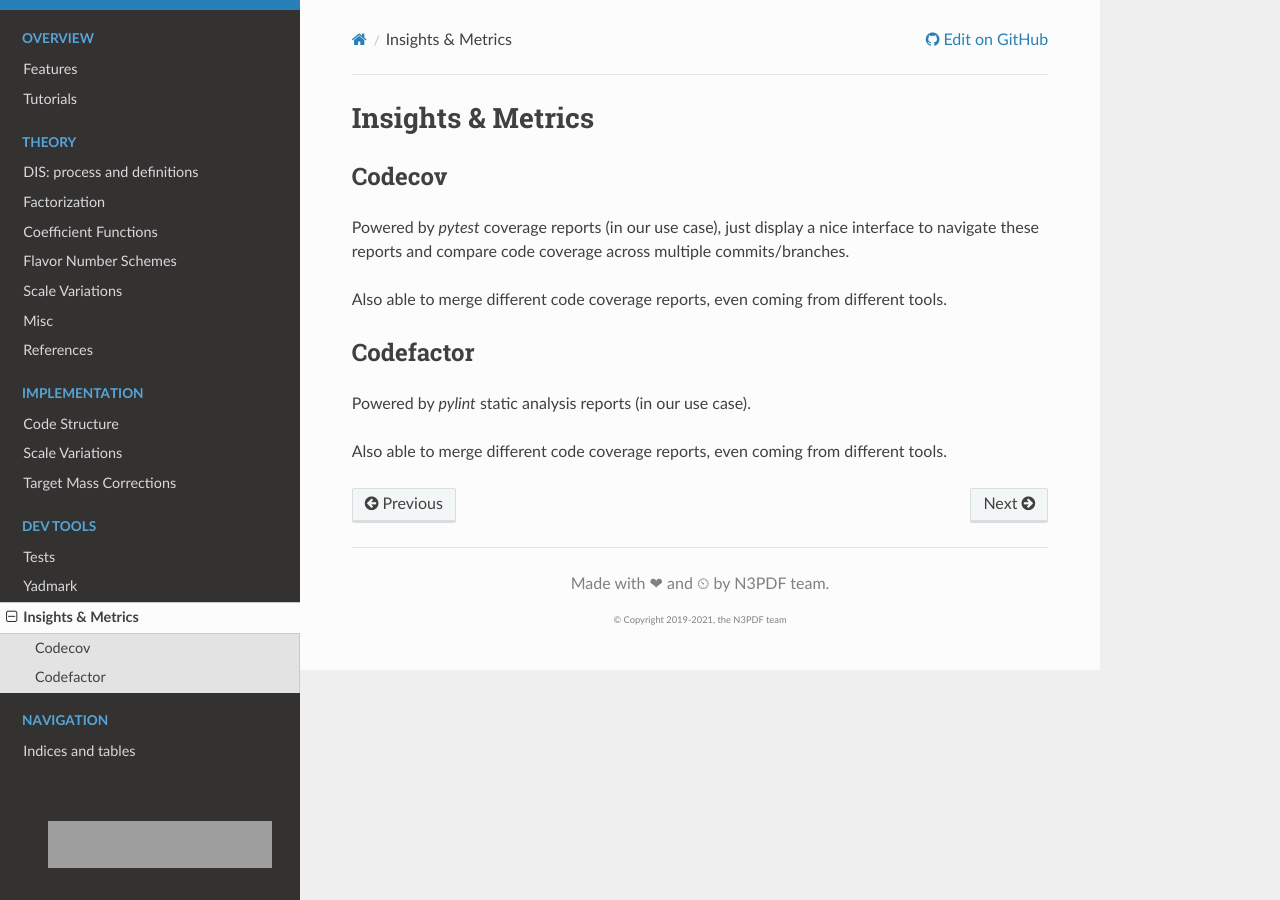
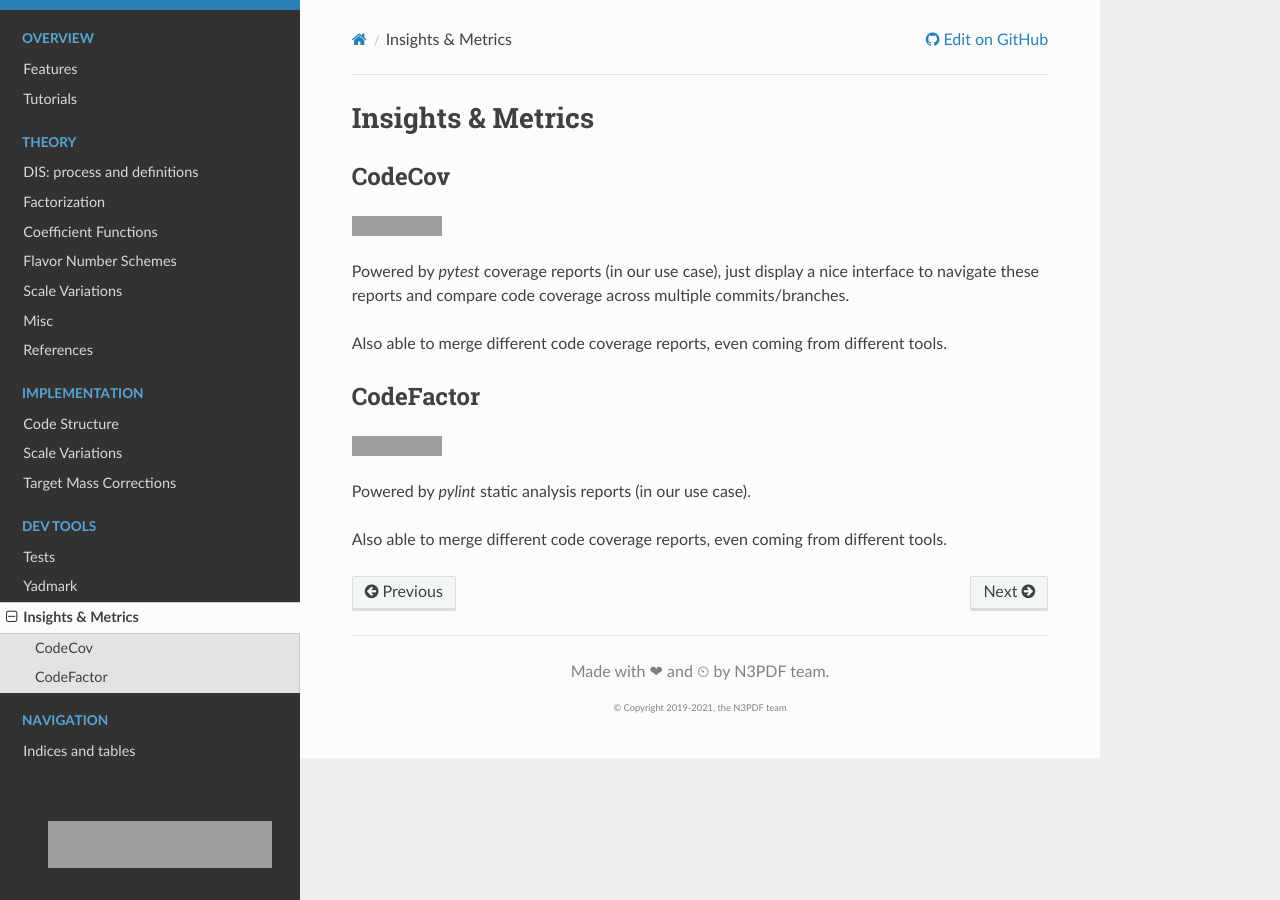
Before and after one commit to NNPDF/yadism, a Sphinx documentation site: the page built from docs/source/dev-tools/metrics.rst, in a window 1280 px wide. Built offline with Sphinx 7.4.7 and the Read the Docs theme 2.0.0, drawn with Linux system fonts in a browser that asks for light colours; pages that are not in the unit, such as notebooks, are missing from menus; the version number could not be read and is left out; part of the change alters nothing that is shown; grey boxes are pictures that could not be loaded.

```diff
--- a/docs/source/dev-tools/metrics.rst
+++ b/docs/source/dev-tools/metrics.rst
@@ -1,8 +1,13 @@
 Insights & Metrics
 ==================
 
-Codecov
+CodeCov
 -------
+
+.. image:: https://codecov.io/gh/N3PDF/yadism/branch/master/graph/badge.svg?token=qgCFyUQ6oG
+   :target: https://codecov.io/gh/N3PDF/yadism
+   :alt: CodeCov-badge
+
 Powered by `pytest` coverage reports (in our use case), just display a nice
 interface to navigate these reports and compare code coverage across multiple
 commits/branches.
@@ -10,8 +15,13 @@ commits/branches.
 Also able to merge different code coverage reports, even coming from different
 tools.
 
-Codefactor
+CodeFactor
 ----------
+
+.. image:: https://www.codefactor.io/repository/github/n3pdf/yadism/badge
+   :target: https://www.codefactor.io/repository/github/n3pdf/yadism
+   :alt: CodeFactor-badge
+
 Powered by `pylint` static analysis reports (in our use case).
 
 Also able to merge different code coverage reports, even coming from different
```
